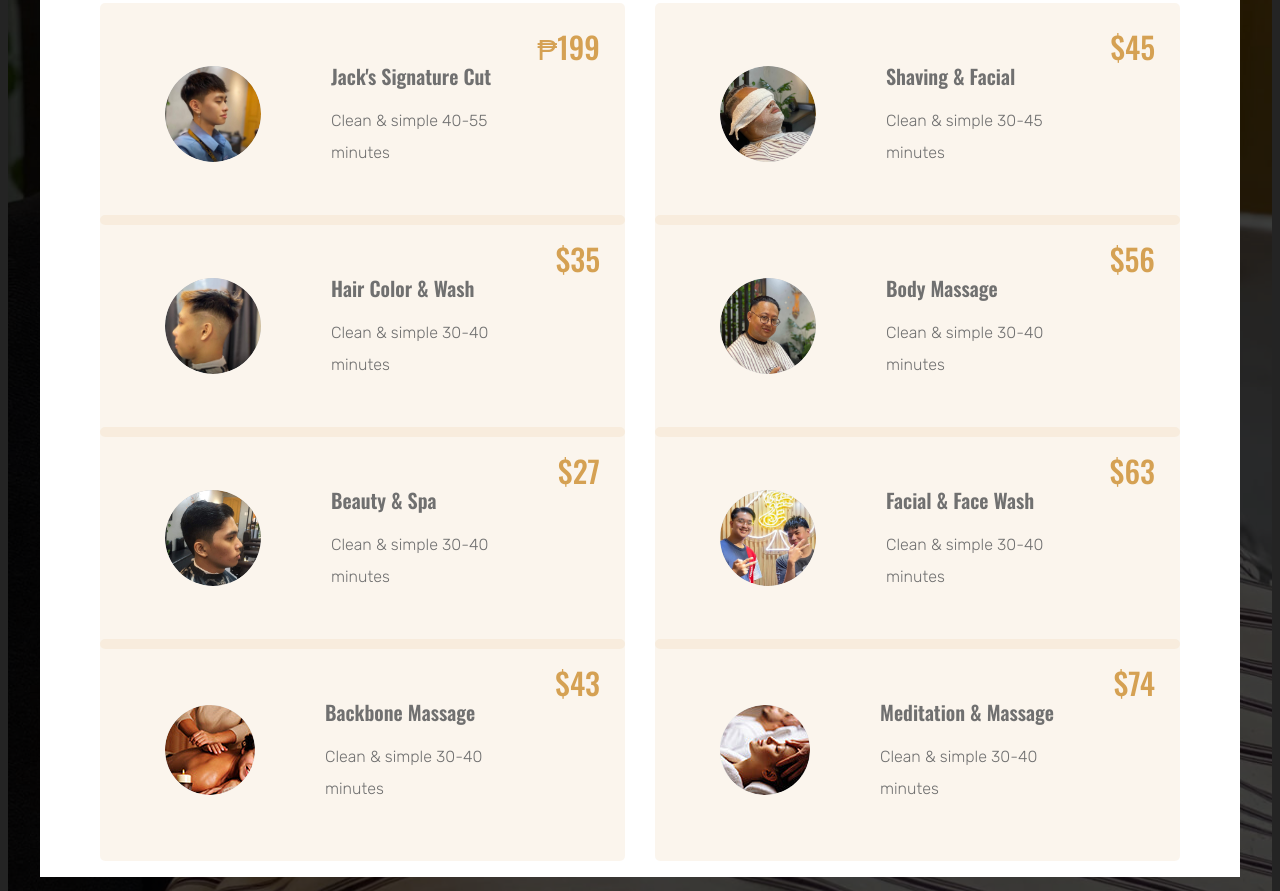
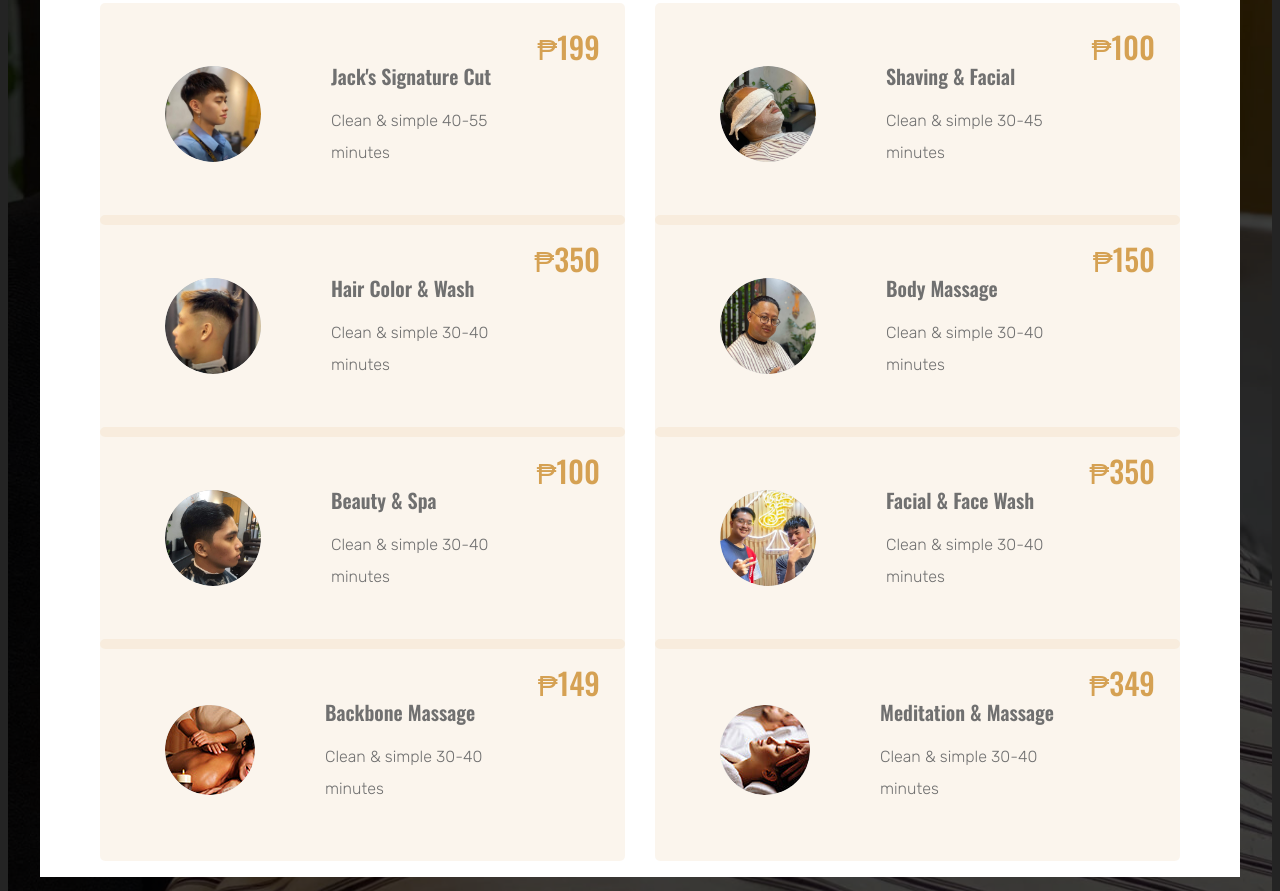
Before and after one commit to jxshux14/Jack-of-Fades-Website, a plain HTML site: page index.html in a window 1280 px wide. Shown: the part 4035-4926 px from the top of the page. Drawn offline with nearby package versions, Linux system fonts and the light colour scheme.

Commit message:
Update index.html

```diff
--- a/index.html
+++ b/index.html
@@ -463,7 +463,7 @@
                             <p class="card-text">Clean & simple 30-45 minutes</p>
                           </div>
 
-                          <data class="card-price" value="45">$45</data>
+                          <data class="card-price" value="100">₱100</data>
 
 
                     </div>
@@ -483,7 +483,7 @@
                             <p class="card-text">Clean & simple 30-40 minutes</p>
                           </div>
 
-                          <data class="card-price" value="35">$35</data>
+                          <data class="card-price" value="350">₱350</data>
 
                     </div>
                 </li>
@@ -502,7 +502,7 @@
                         <p class="card-text">Clean & simple 30-40 minutes</p>
                       </div>
 
-                      <data class="card-price" value="56">$56</data>
+                      <data class="card-price" value="150">₱150</data>
 
                     </div>
                   </li>
@@ -521,7 +521,7 @@
                         <p class="card-text">Clean & simple 30-40 minutes</p>
                       </div>
 
-                      <data class="card-price" value="27">$27</data>
+                      <data class="card-price" value="100">₱100</data>
 
                     </div>
                   </li>
@@ -540,7 +540,7 @@
                         <p class="card-text">Clean & simple 30-40 minutes</p>
                       </div>
 
-                      <data class="card-price" value="63">$63</data>
+                      <data class="card-price" value="350">₱350</data>
 
                     </div>
                   </li>
@@ -559,7 +559,7 @@
                         <p class="card-text">Clean & simple 30-40 minutes</p>
                       </div>
 
-                      <data class="card-price" value="43">$43</data>
+                      <data class="card-price" value="149">₱149</data>
 
                     </div>
                   </li>
@@ -578,7 +578,7 @@
                         <p class="card-text">Clean & simple 30-40 minutes</p>
                       </div>
 
-                      <data class="card-price" value="74">$74</data>
+                      <data class="card-price" value="349">₱349</data>
 
                     </div>
                   </li>
```
